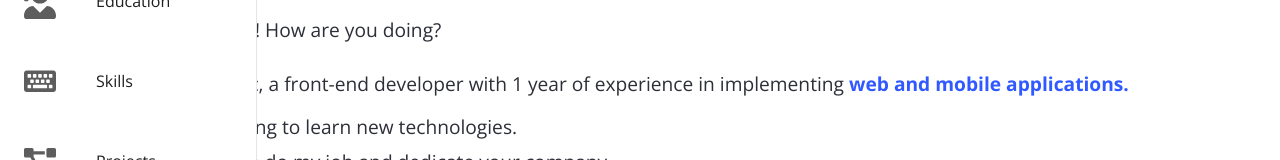
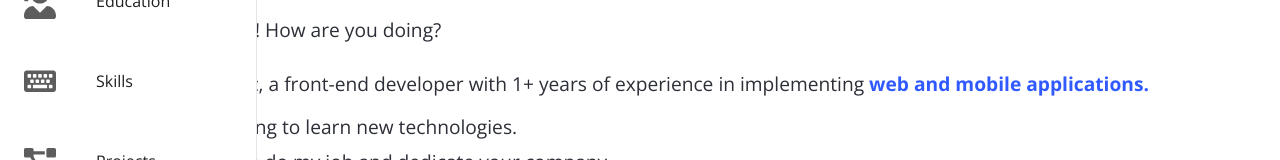
Before and after one commit to VoDucDuoc/my-cv, a plain HTML site: page index.html in a window 1280 px wide. Shown: the part 215-375 px from the top of the page. Drawn offline with nearby package versions, Linux system fonts and the light colour scheme; a web font is replaced by a local one.

Commit message:
update my cv

```diff
--- a/index.html
+++ b/index.html
@@ -135,7 +135,7 @@
 
       <span class="text text--group">
         <p class="text text--icon-inside">
-          I'm Vo Duc Duoc, a front-end developer with 1 year of experience in implementing
+          I'm Vo Duc Duoc, a front-end developer with 1+ years of experience in implementing
           <strong class="fa-primary">
             web and mobile applications.
           </strong>
```
